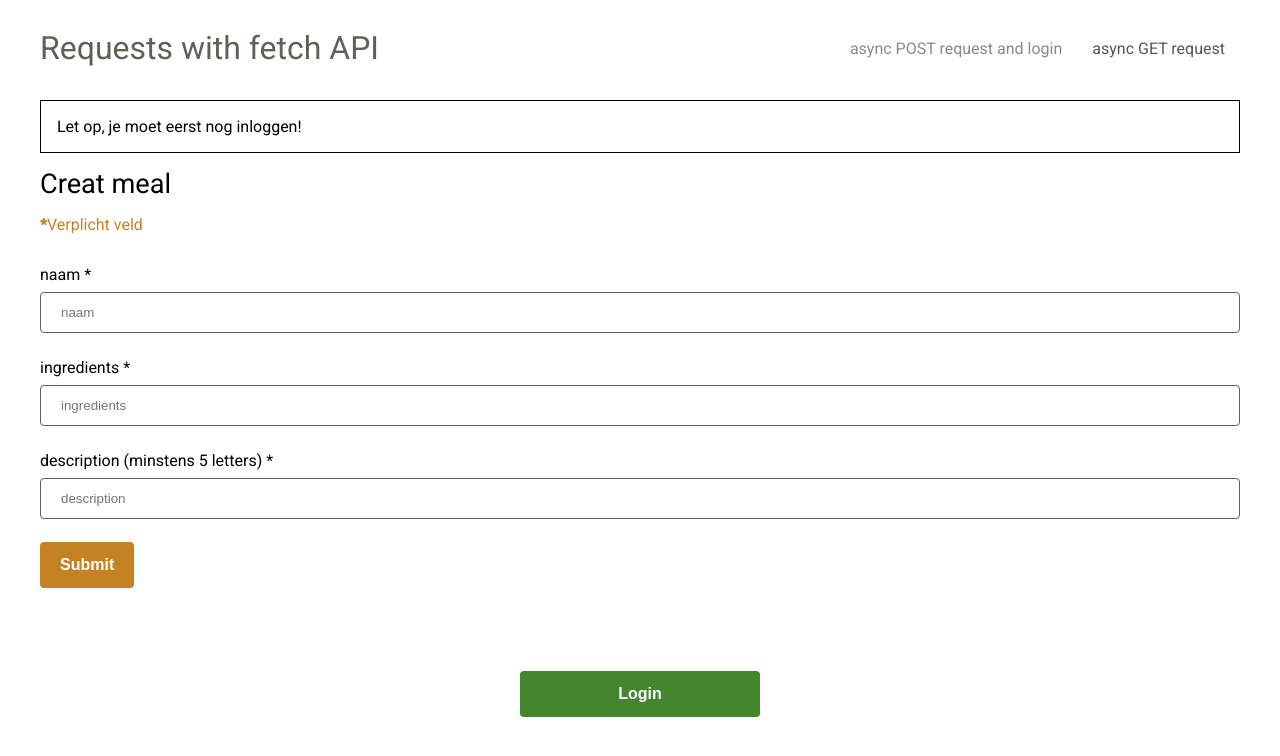
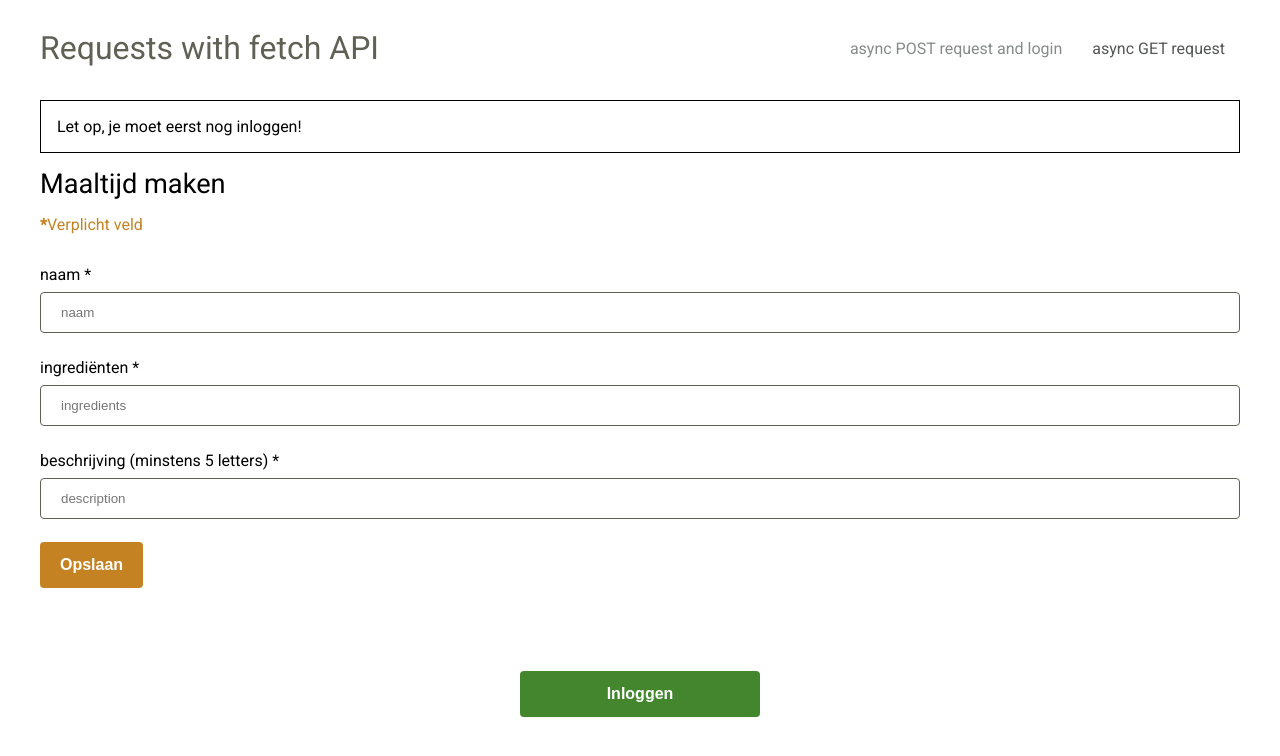
Before and after one commit to Mees100/meals-api-next, a Next.js app: page / in a window 1280 px wide. Shown: the top 756 px of the page. Built offline with nearby package versions, Linux system fonts and the light colour scheme.

Commit message:
refactor: change language

```diff
--- a/src/app/components/CreateMeal/CreateMeal.tsx
+++ b/src/app/components/CreateMeal/CreateMeal.tsx
@@ -66,7 +66,6 @@ export default function FormCreatMeal() {
     }
   }, []);
 
-  // console.log(errors);
   const onSubmit: SubmitHandler<Inputs> = async (data) => {
     const result = await createMeal(
       data.name,
@@ -86,7 +85,7 @@ export default function FormCreatMeal() {
         <div className={styles.contactForm}>
           {message && <div className={styles.message}>{message}</div>}
           <Form action="/search" onSubmit={handleSubmit(onSubmit)}>
-            <h1>Creat meal</h1>
+            <h1>Maaltijd maken</h1>
 
             <div className={styles.controlLabelstar}>
               <strong>*</strong>
@@ -111,7 +110,7 @@ export default function FormCreatMeal() {
             </div>
             <div className={styles.inputGroup}>
               <label htmlFor="ingredient" className={styles.required}>
-                ingredients
+                ingrediënten
               </label>
               <input
                 type="text"
@@ -129,7 +128,7 @@ export default function FormCreatMeal() {
             </div>
             <div className={styles.inputGroup}>
               <label htmlFor="description" className={styles.required}>
-                description (minstens 5 letters)
+                beschrijving (minstens 5 letters)
               </label>
               <input
                 type="text"
@@ -150,7 +149,7 @@ export default function FormCreatMeal() {
               )}
             </div>
 
-            <button type="submit">Submit</button>
+            <button type="submit">Opslaan</button>
           </Form>
         </div>
       </div>
--- a/src/app/components/Login/Login.tsx
+++ b/src/app/components/Login/Login.tsx
@@ -51,7 +51,6 @@ export default function Login() {
       if (t !== undefined) {
         setToken(t.access_token);
         setShowModal(false);
-        // alert("Je bent ingelogd met " + t.access_token);
         return;
       }
       alert("helaas, het inloggen is niet gelukt");
@@ -65,17 +64,17 @@ export default function Login() {
         className={styles.btnModalOpen}
         onClick={() => setShowModal(true)}
       >
-        Login
+        Inloggen
       </button>
       {showModal && (
         <div className={styles.modalWrapper}>
           <div className={styles.modal}>
             <div className={styles.modalTitle}>
-              <h2>Login</h2>
+              <h2>Inloggen</h2>
             </div>
             <form onSubmit={handleSubmit(onSubmit)}>
               <div className={styles.inputGroup}>
-                <label>username</label>
+                <label>naam</label>
                 <input
                   type="email"
                   placeholder="email"
@@ -84,18 +83,18 @@ export default function Login() {
                 />
               </div>
               <div className={styles.inputGroup}>
-                <label>password</label>
+                <label>wachtwoord</label>
                 <input
                   type="password"
                   placeholder="password"
                   {...register("password", { required: true })}
                   required
                 />
-                {errors.password && <span>This field is required</span>}
+                {errors.password && <span>Dit veld is verplicht</span>}
               </div>
-              <button type="submit">Login</button>
+              <button type="submit">Inloggen</button>
               <button type="button" onClick={() => setShowModal(false)}>
-                Cancel
+                Annuleren
               </button>
             </form>
           </div>
--- a/src/app/components/PastaSauceRecipe/PastaSauceRecipe.tsx
+++ b/src/app/components/PastaSauceRecipe/PastaSauceRecipe.tsx
@@ -46,7 +46,7 @@ export default function PastaSauceRecipe() {
     <>
       <MainInner>
         <div className={styles.container}>
-          <h1>Pasta sauce recipe - async GET request</h1>
+          <h1>Maaltijden - async GET request</h1>
           <div className={styles.listRecipe}>
             <ul>{listItems}</ul>
           </div>
--- a/src/app/layout.tsx
+++ b/src/app/layout.tsx
@@ -27,7 +27,7 @@ export default function RootLayout({
   children: React.ReactNode;
 }>) {
   return (
-    <html lang="en" className={`${roboto.variable}`}>
+    <html lang="nl" className={`${roboto.variable}`}>
       <body className={styles.main}>
         <Navigation />
         {children}
```
